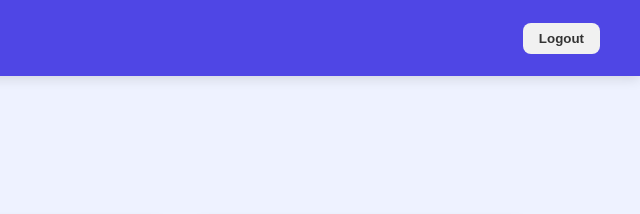
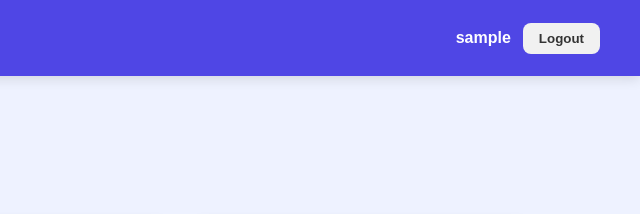
Before and after one commit to Pannu2513/TaskFlow, a plain HTML site: page index.html in a window 1280 px wide. Shown: the top 214 px of the page, 640-1280 px from the left. Drawn offline with Linux system fonts and the light colour scheme; no server answers; sample sign-in values are in the browser's storage.

Commit message:
Add user name display

```diff
--- a/index.html
+++ b/index.html
@@ -15,7 +15,10 @@
         <span class="brand-icon">✓</span>
         <h2>TaskFlow</h2>
     </div>
-     <button id="logoutButton">Logout</button>
+    <div class="user-area">
+    <span id="userNameDisplay"></span>
+    <button id="logoutButton">Logout</button>
+</div>
     </nav>
 
     <!-- Main Section -->
--- a/script.js
+++ b/script.js
@@ -18,6 +18,7 @@ const userName = localStorage.getItem("userName");
 
 document.getElementById("welcomeMessage").textContent =
     "Welcome back, " + userName + " 👋";
+    document.getElementById("userNameDisplay").textContent = userName;
 
 let tasks = [];
 
--- a/style.css
+++ b/style.css
@@ -811,3 +811,12 @@ nav {
 #logoutButton:hover {
     background: #ddd;
 }
+.user-area {
+    display: flex;
+    align-items: center;
+    gap: 12px;
+}
+
+#userNameDisplay {
+    font-weight: bold;
+}
```
